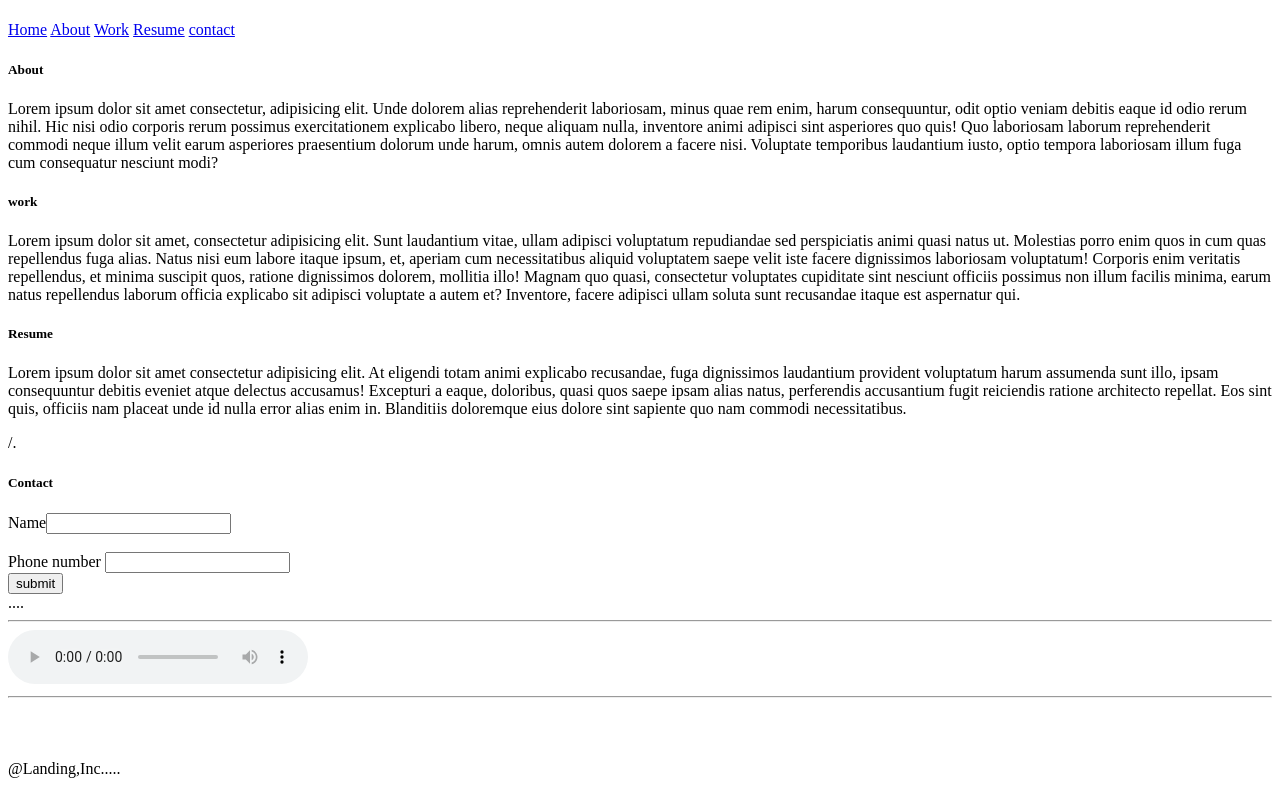
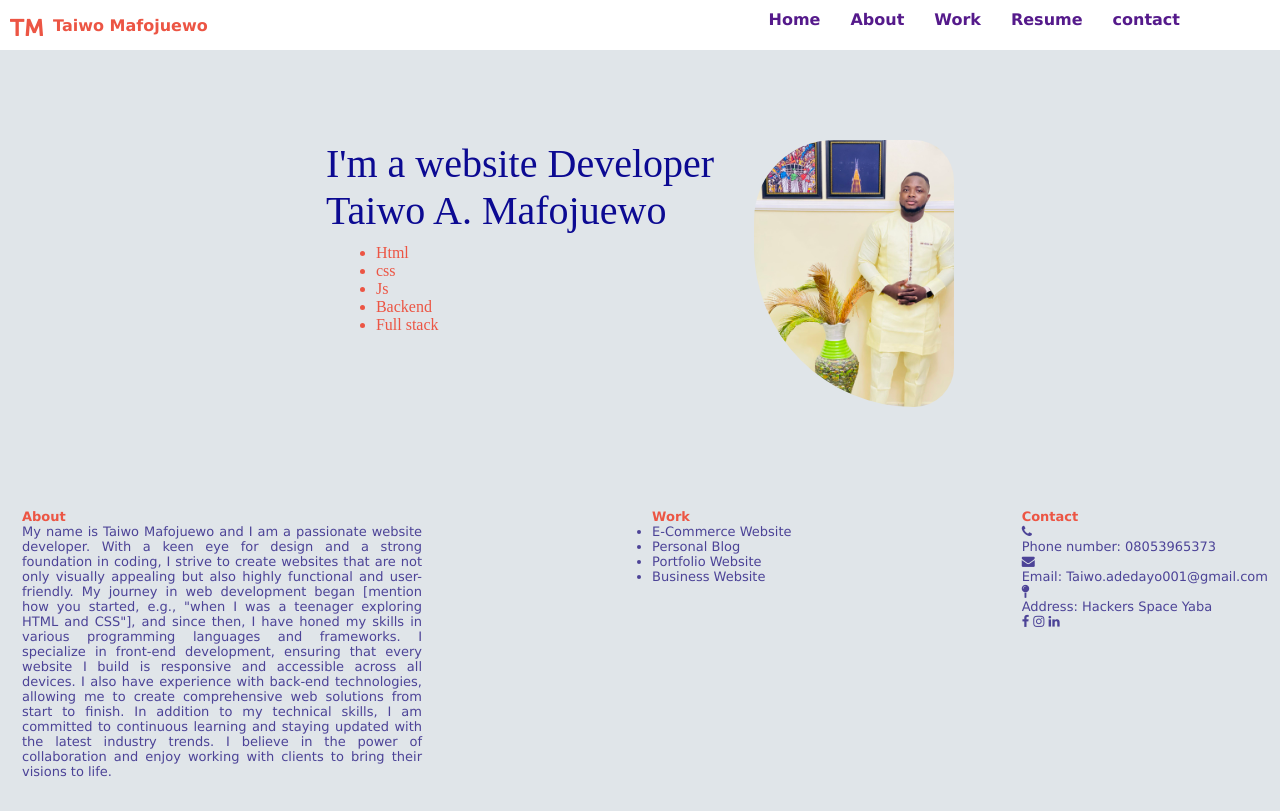
Before and after one commit to EcLeCtErDeCiPhEr/HTML-Task-1, a plain HTML site: page index.html in a window 1280 px wide. Drawn offline with Linux system fonts and the light colour scheme.

Commit message:
portfolio

```diff
--- /dev/null
+++ b/css/style.css
@@ -0,0 +1,115 @@
+* {
+  margin: 0;
+  padding: 0;
+}
+
+body {
+  background-color: #e0e5e9;
+}
+.parent-nav {
+  margin: 0;
+  position: sticky;
+  top: 0px;
+}
+.nav-bar {
+  font-family: "Lucida Sans", "Lucida Sans Regular", "Lucida Grande",
+    "Lucida Sans Unicode", Geneva, Verdana, sans-serif;
+  font-weight: bold;
+  background-color: #ffffff;
+  display: flex;
+  justify-content: space-between;
+  padding: 10px;
+}
+
+.nav-logo {
+  display: flex;
+  align-items: center;
+  gap: 10px;
+  color: #ec5544;
+}
+
+.navbar2 {
+  display: flex;
+  gap: 30px;
+  margin-right: 90px;
+}
+
+a:link {
+  text-decoration: none;
+  color: #0c0a92;
+}
+a:hover {
+  color: #09090a;
+}
+
+.hom {
+  padding: 90px;
+  display: flex;
+  justify-content: center;
+  gap: 40px;
+  font-size: 40px;
+}
+.content {
+  color: #0c0a92;
+}
+
+.list {
+  font-size: medium;
+  padding-left: 50px;
+  padding-top: 10px;
+  color: #ec5544;
+}
+.image {
+  background-color: #e0e5e9;
+}
+img {
+  border: none;
+  border-radius: 100px 50px 50px 200px;
+}
+
+.container {
+  display: flex;
+  justify-content: space-between;
+  gap: 20px;
+}
+.container .box-1 {
+  font-family: "Lucida Sans", "Lucida Sans Regular", "Lucida Grande",
+    "Lucida Sans Unicode", Geneva, Verdana, sans-serif;
+  font-size: small;
+  text-align: justify;
+  color: #4c4397;
+  border: 2px solid #e0e5e9;
+  width: 400px;
+  height: 300px;
+  padding-left: 20px;
+}
+.About {
+  color: #ec5544;
+}
+
+.container .box-2 {
+  font-family: "Lucida Sans", "Lucida Sans Regular", "Lucida Grande",
+    "Lucida Sans Unicode", Geneva, Verdana, sans-serif;
+  font-size: small;
+  text-align: justify;
+  color: #4c4397;
+  border: 2px solid #e0e5e9;
+}
+
+.Work {
+  color: #ec5544;
+}
+
+.container .box-3 {
+  font-family: "Lucida Sans", "Lucida Sans Regular", "Lucida Grande",
+    "Lucida Sans Unicode", Geneva, Verdana, sans-serif;
+  font-size: small;
+  text-align: justify;
+  color: #4c4397;
+  border: 2px solid #e0e5e9;
+  padding-right: 10px;
+}
+
+.Contact {
+  color: #ec5544;
+}
--- a/index.html
+++ b/index.html
@@ -3,71 +3,108 @@
 <head>
     <meta charset="UTF-8">
     <meta name="viewport" content="width=device-width, initial-scale=1.0">
+   <link rel="stylesheet" href="https://cdnjs.cloudflare.com/ajax/libs/font-awesome/4.7.0/css/font-awesome.min.css">
     <title>Document</title>
+    <link rel="stylesheet" href="css/style.css"/>
 </head>
+
 <body>
-    <h1></h1>
-        <!-- use semantic tag (nav bar section) -->
-<nav>
 
-    <a href="#Home"> Home</a>
-    <a href="#About"> About</a>
-    <a href="#Work"> Work</a>
-    <a href="#Resume">Resume</a>
-    <a href="#contact">contact</a>
+<nav class="parent-nav" >
+<div class="nav-bar">
+  <div class="nav-logo">
+    <div><i class="fa fa-solid fa-trademark" style="font-size: 30px;"></i></div>
+    <div>Taiwo Mafojuewo</div>
+  </div>
+
+ <div class="navbar2">
+  <div><a href=""> Home</a></div>
+  <div><a href=""> About</a></div>
+  <div><a href=""> Work</a></div>
+ <div><a href="">Resume</a></div>
+  <div><a href="">contact</a></div>
+ </div>
+</div>
+
   </nav>
 
-  <!--  about section -->
+
+  <!-- about home -->
   <section>
-    <a name="About"></a>
-    <h5>About</h5>
-    <p>Lorem ipsum dolor sit amet consectetur, adipisicing elit. Unde dolorem alias reprehenderit laboriosam, minus quae rem enim, harum consequuntur, odit optio veniam debitis eaque id odio rerum nihil. Hic nisi odio corporis rerum possimus exercitationem explicabo libero, neque aliquam nulla, inventore animi adipisci sint asperiores quo quis! Quo laboriosam laborum reprehenderit commodi neque illum velit earum asperiores praesentium dolorum unde harum, omnis autem dolorem a facere nisi. Voluptate temporibus laudantium iusto, optio tempora laboriosam illum fuga cum consequatur nesciunt modi?
-    </p>
-  </section>
+    <div class="hom">
+      <div class="content">
+          <div class="dev">I'm a website Developer</div>
+        <p>Taiwo A. Mafojuewo</p>
+        <ul class="list">
+          <li>Html</li>
+          <li>css</li>
+          <li>Js</li>
+          <li>Backend</li>
+          <li>Full stack</li>
+        </ul>
+      </div>
 
-  <!-- work section -->
-  <section>
-    <a name="Work"></a>
-    <h5>work</h5>
-    <p>Lorem ipsum dolor sit amet, consectetur adipisicing elit. Sunt laudantium vitae, ullam adipisci voluptatum repudiandae sed perspiciatis animi quasi natus ut. Molestias porro enim quos in cum quas repellendus fuga alias. Natus nisi eum labore itaque ipsum, et, aperiam cum necessitatibus aliquid voluptatem saepe velit iste facere dignissimos laboriosam voluptatum! Corporis enim veritatis repellendus, et minima suscipit quos, ratione dignissimos dolorem, mollitia illo! Magnam quo quasi, consectetur voluptates cupiditate sint nesciunt officiis possimus non illum facilis minima, earum natus repellendus laborum officia explicabo sit adipisci voluptate a autem et? Inventore, facere adipisci ullam soluta sunt recusandae itaque est aspernatur qui.
-    </p>
-  </section>
+      <div  class="image">
+        <img style="width:200px; height: auto;"  src="css/img/port.jpg" alt="Transparent image">
+      </div>
+    </div>
+   </section>
 
-  <!-- resume secction -->
-  <section>
-    <a name="Resume"></a>
-    <h5>Resume</h5>
-    <p>Lorem ipsum dolor sit amet consectetur adipisicing elit. At eligendi totam animi explicabo recusandae, fuga dignissimos laudantium provident voluptatum harum assumenda sunt illo, ipsam consequuntur debitis eveniet atque delectus accusamus! Excepturi a eaque, doloribus, quasi quos saepe ipsam alias natus, perferendis accusantium fugit reiciendis ratione architecto repellat. Eos sint quis, officiis nam placeat unde id nulla error alias enim in. Blanditiis doloremque eius dolore sint sapiente quo nam commodi necessitatibus.
-    </p>
-  </section>
 
-  <!-- contact section -->/.
-  <section>
-    <a name="contact"></a>
-    <h5>Contact </h5>
 
-    <!-- form section -->
-    <form >
-      <label>Name</label><input type="text"> <br> <br>
-      <label>Phone number</label> <Input type="number"></Input>
-      <br>
-      <input type="submit" value="submit">
-    </form>
-  </section>
 
-  <!-- audio section -->....
-  <hr>
-  <audio controls type="audio/mpeg">
-  <source src="audio/Central-Cee-BAND4BAND-Ft-Lil-Baby-(JustNaija.com).mp3"></audio>
 
-  <hr>
-  <br>
-  <br>
-  <br>
-  <!-- footer section -->
-  <footer>@Landing,Inc.....
-  </footer>
 
+  <section >
+<div class="container">
+<div class="box-1">
+    <strong class="About">About</strong>
+  <div class="word">My name is Taiwo Mafojuewo and I am a passionate website
+    developer. With a keen eye for design and a strong foundation in coding, I strive to create websites that are not only visually appealing but also highly functional and user-friendly. My journey in web development began [mention how you started, e.g., "when I was a teenager exploring HTML and CSS"], and since then, I have honed my skills in various programming languages and frameworks.
+    I specialize in front-end development,
+    ensuring that every website I build is responsive and accessible across all devices. I also have experience with back-end technologies, allowing me to create comprehensive web solutions from start to finish.
+    In addition to my technical skills,
+    I am committed to continuous learning and staying updated with
+    the latest industry trends.
+    I believe in the power of collaboration and enjoy working with
+     clients to bring their visions to life. </div>
+
+ </div>
+
+ <div class="box-2">
+  <div>
+    <strong  class="Work">Work</strong>
+    <ul>
+     <li>E-Commerce Website</li>
+     <li>Personal Blog </li>
+     <li>Portfolio Website</li>
+     <li>Business Website</li>
+    </ul>
+</div>
+</div>
+
+
+<div class="box-3">
+  <div>
+    <strong  class="Contact" >Contact</strong>
+    <div><i class="fa fa-solid fa-phone"></i></div>
+    <div>Phone number: 08053965373</div>
+  </div>
+  <div>
+    <div><i class="fa fa-solid fa-envelope"></i></div>
+    <div>Email: Taiwo.adedayo001@gmail.com</div>
+  </div>
+  <div>
+    <div><i class="fa fa-solid fa-map-pin"></i></i></div>
+    <div>Address: Hackers Space Yaba</div>
+  </div>
+      <div>
+        <i class="fa fa-brands fa-facebook"></i>
+        <i class="fa fa-brands fa-instagram"></i>
+        <i class="fa fa-brands fa-linkedin"></i>
+
+      </div>
+</div>
   </body>
   </html>
 </body>
```
Also changed, not shown: css/img/port.jpg (added), css/sass/index.css (added), css/sass/index.scss (added), 1 other file.
